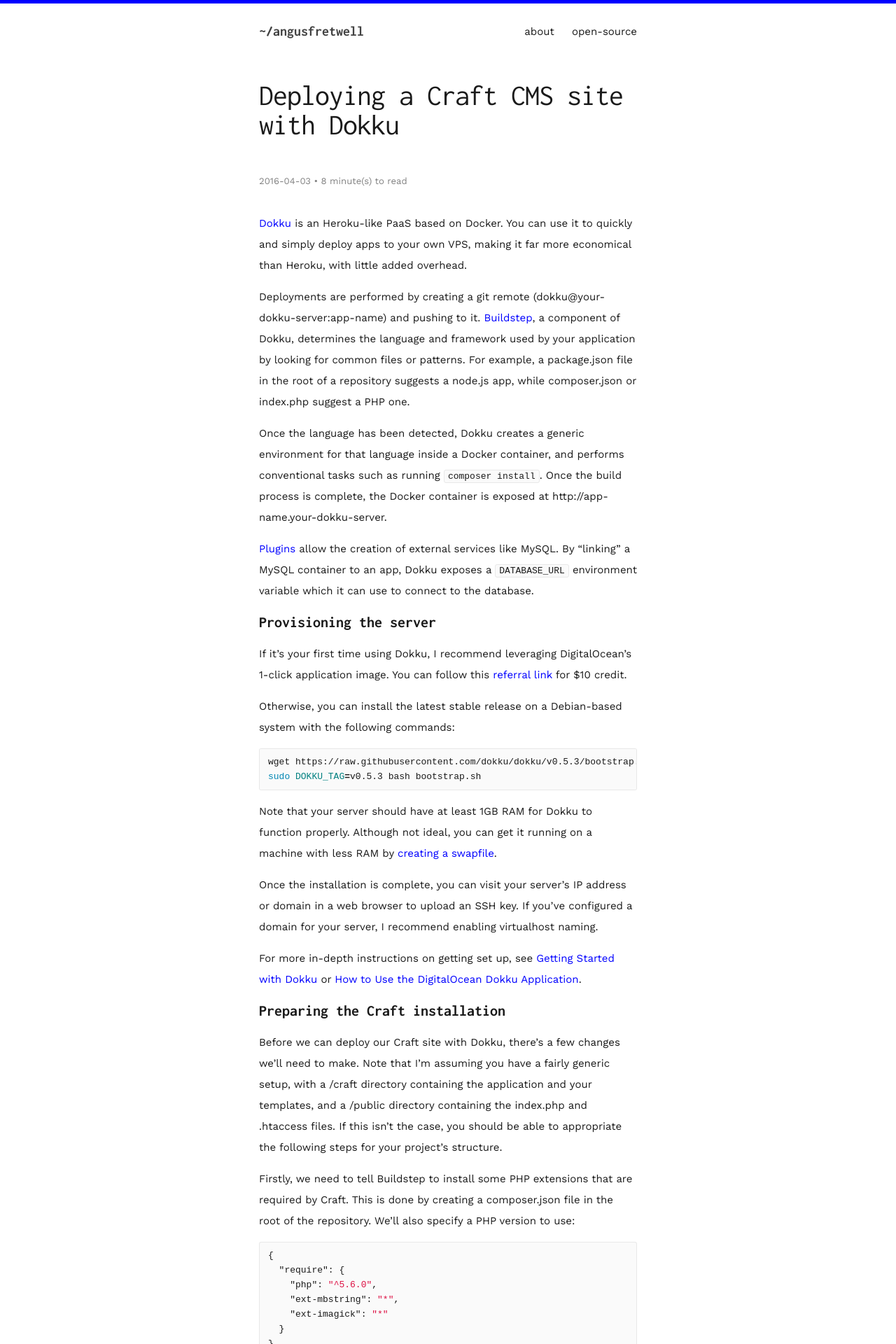
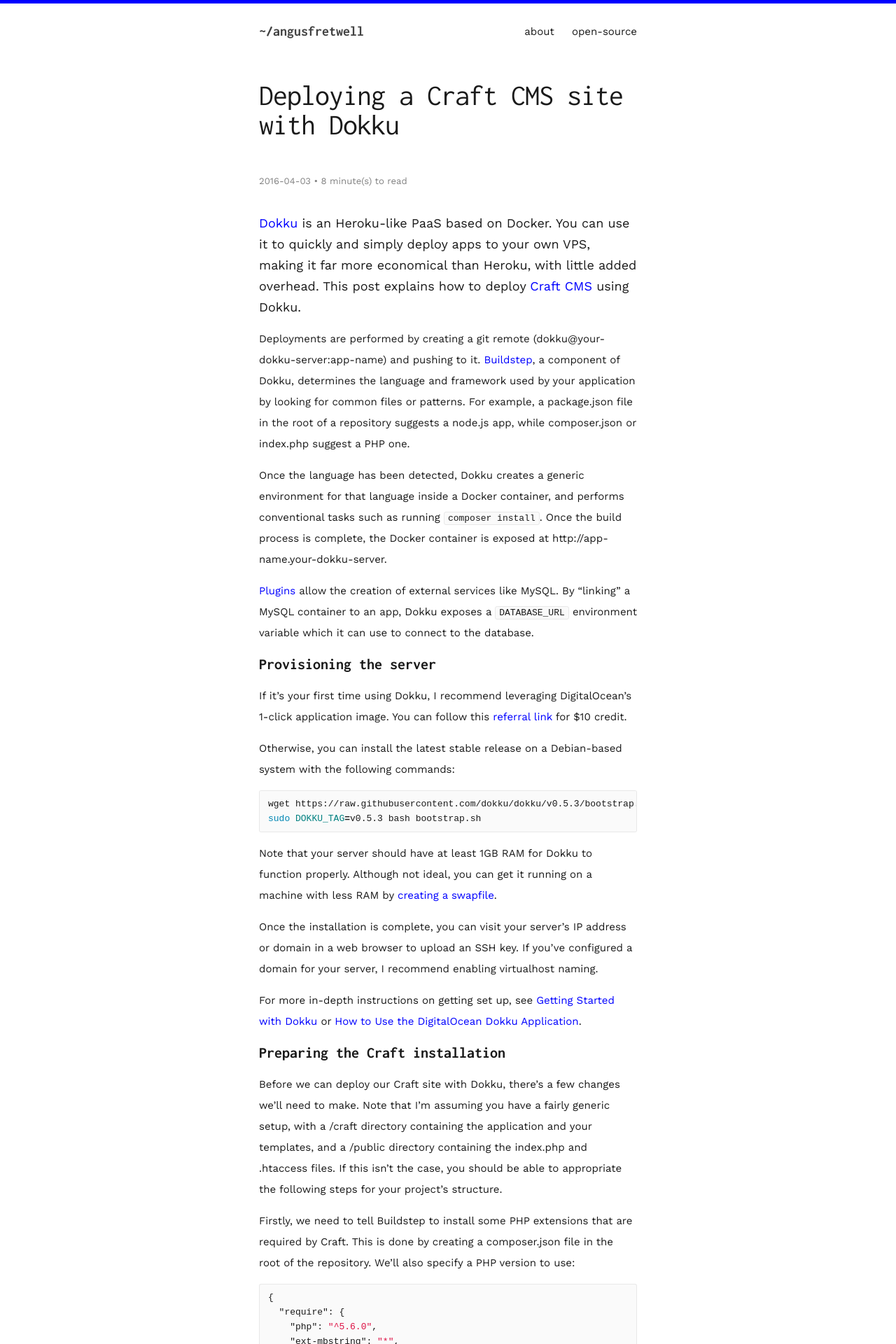
Before and after one commit to angusfretwell/angusfretwell.github.io, a Jekyll site: the page built from _posts/2016-04-03-deploying-craft-with-dokku.markdown, in a window 1280 px wide. Shown: the top 1920 px of the page at 70% size. Built offline with Jekyll 4.4.1, drawn with Linux system fonts in a browser that asks for light colours; comment, search, counter and statistics services are not loaded.

Commit message:
feat: add lede section to posts

```diff
--- a/_layouts/post.html
+++ b/_layouts/post.html
@@ -30,6 +30,12 @@
   </header>
 
   <div class="post-content" itemprop="articleBody">
+    {% if page.lede %}
+      <div class="post-lede">
+        {{ page.lede | markdownify }}
+      </div>
+    {% endif %}
+
     {{ content }}
   </div>
 
--- a/_posts/2016-04-03-deploying-craft-with-dokku.markdown
+++ b/_posts/2016-04-03-deploying-craft-with-dokku.markdown
@@ -4,9 +4,9 @@
 date:   2016-04-03
 categories: craft dokku
 comments: true
+lede: >
+  [Dokku](http://dokku.viewdocs.io/dokku/) is an Heroku-like PaaS based on Docker. You can use it to quickly and simply deploy apps to your own VPS, making it far more economical than Heroku, with little added overhead. This post explains how to deploy [Craft CMS](http://buildwithcraft.com) using Dokku.
 ---
-
-[Dokku](http://dokku.viewdocs.io/dokku/) is an Heroku-like PaaS based on Docker. You can use it to quickly and simply deploy apps to your own VPS, making it far more economical than Heroku, with little added overhead.
 
 Deployments are performed by creating a git remote (dokku@your-dokku-server:app-name) and pushing to it. [Buildstep](https://github.com/progrium/buildstep), a component of Dokku, determines the language and framework used by your application by looking for common files or patterns. For example, a package.json file in the root of a repository suggests a node.js app, while composer.json or index.php suggest a PHP one.
 
--- a/_sass/_layout.scss
+++ b/_sass/_layout.scss
@@ -151,6 +151,10 @@
   }
 }
 
+.post-lede {
+  font-size: 18px;
+}
+
 .post-content {
   margin-bottom: $spacing-unit;
 
```
